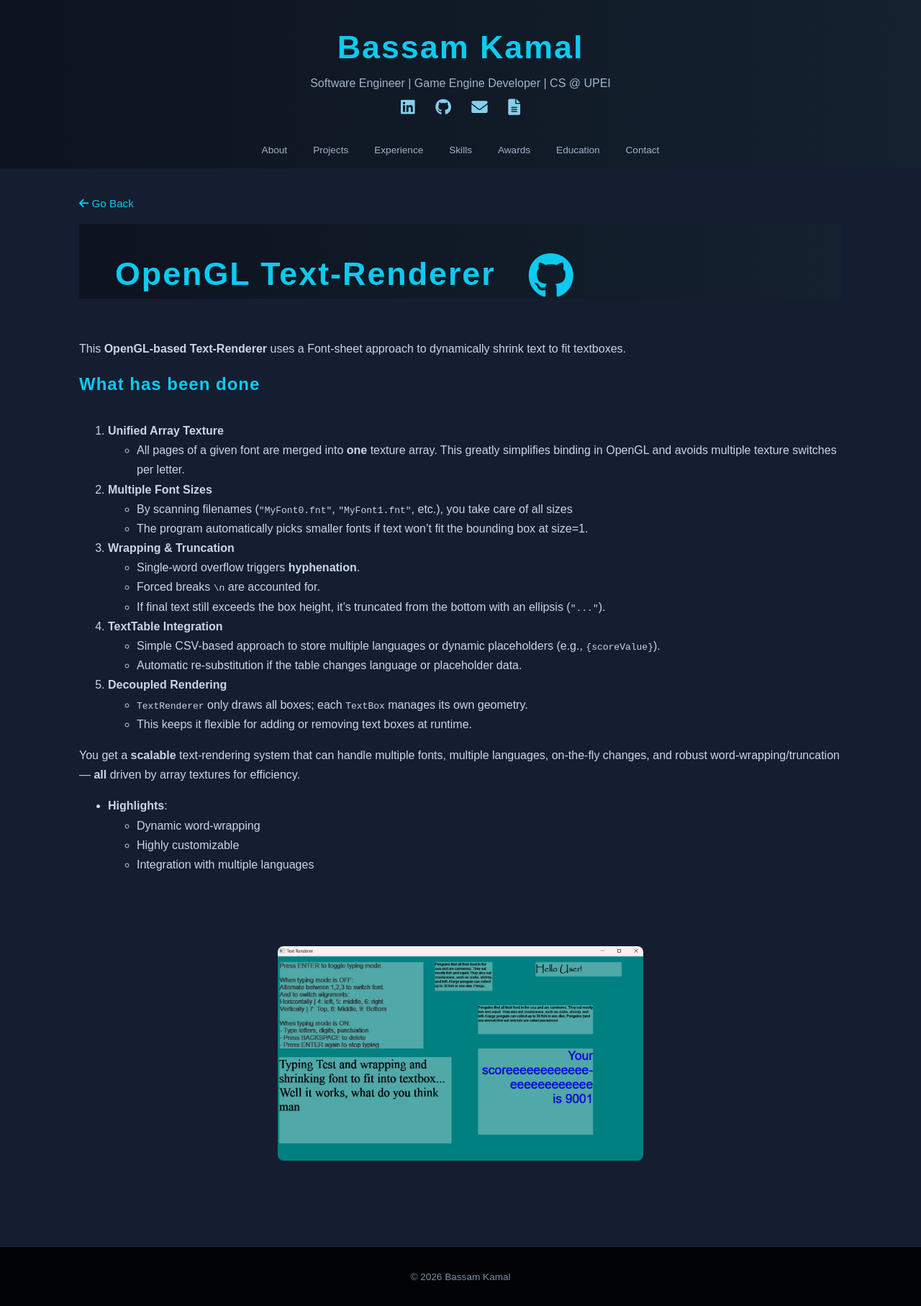
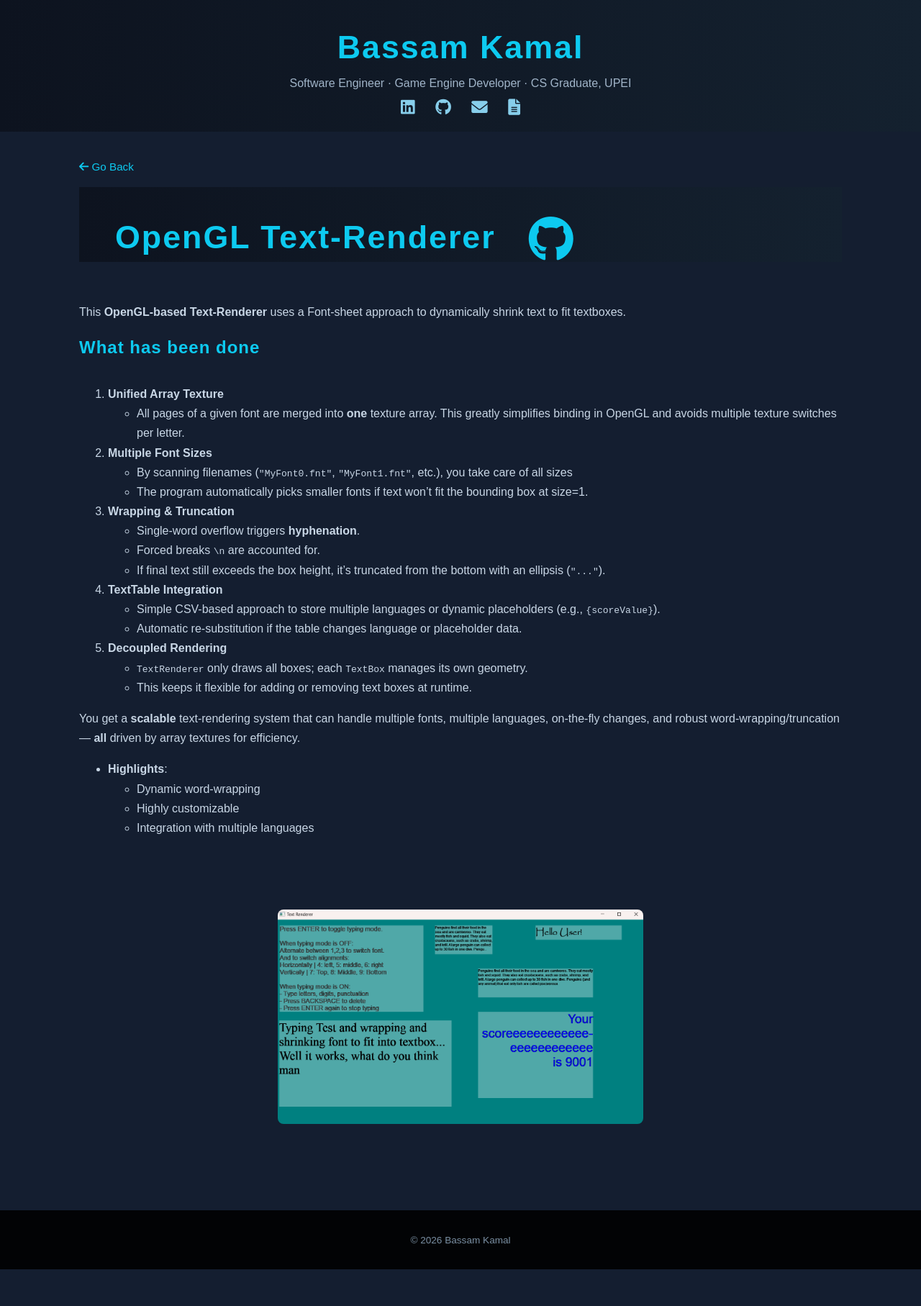
Before and after one commit to Bbrizly/Bbrizly.github.io, a Jekyll site: the page built from projects/project2.md, in a window 1280 px wide. Shown: the whole page at 72% size. Built offline with Jekyll 4.4.1, drawn with Linux system fonts in a browser that asks for light colours; after the commit the page ends 1764 px from its top, so only the background shows below that.

Commit message:
Remove section nav from header

```diff
--- a/_includes/header.html
+++ b/_includes/header.html
@@ -1,21 +1,12 @@
 <header>
   <div class="header-content">
     <h1>Bassam Kamal</h1>
-    <p class="subtitle">Software Engineer | Game Engine Developer | CS @ UPEI</p>
+    <p class="subtitle">Software Engineer · Game Engine Developer · CS Graduate, UPEI</p>
     <div class="social-links">
-      <a href="https://www.linkedin.com/in/bassam-k/" target="_blank" title="LinkedIn"><i class="fab fa-linkedin"></i></a>
-      <a href="https://github.com/Bbrizly" target="_blank" title="GitHub"><i class="fab fa-github"></i></a>
-      <a href="mailto:bassamkamal.py@gmail.com" title="Email"><i class="fas fa-envelope"></i></a>
-      <a href="/documents/Bassam's tech resume.pdf" target="_blank" title="Resume"><i class="fas fa-file-alt"></i></a>
+      <a href="https://www.linkedin.com/in/bassam-k/" target="_blank" rel="noopener noreferrer" title="LinkedIn" aria-label="LinkedIn"><i class="fab fa-linkedin" aria-hidden="true"></i></a>
+      <a href="https://github.com/Bbrizly" target="_blank" rel="noopener noreferrer" title="GitHub" aria-label="GitHub"><i class="fab fa-github" aria-hidden="true"></i></a>
+      <a href="mailto:bassamkamal.py@gmail.com" title="Email" aria-label="Email"><i class="fas fa-envelope" aria-hidden="true"></i></a>
+      <a href="/documents/Bassam's tech resume.pdf" target="_blank" rel="noopener noreferrer" title="Resume" aria-label="Resume"><i class="fas fa-file-alt" aria-hidden="true"></i></a>
     </div>
   </div>
-  <nav>
-    <a href="#about">About</a>
-    <a href="#projects">Projects</a>
-    <a href="#experience">Experience</a>
-    <a href="#skills">Skills</a>
-    <a href="#awards">Awards</a>
-    <a href="#education">Education</a>
-    <a href="#contact">Contact</a>
-  </nav>
 </header>
--- a/assets/css/style.css
+++ b/assets/css/style.css
@@ -90,30 +90,6 @@ header .social-links a {
 header .social-links a:hover {
   color: #00ffff;
   transform: translateY(-2px);
-}
-
-/* Nav */
-nav {
-  display: flex;
-  justify-content: center;
-  gap: 8px;
-  padding: 12px 0;
-  flex-wrap: wrap;
-}
-nav a {
-  color: #a0b4c8;
-  font-size: 0.85rem;
-  font-weight: 500;
-  padding: 6px 14px;
-  border-radius: 4px;
-  transition: color 0.3s ease, background 0.3s ease;
-  text-decoration: none;
-}
-nav a:hover,
-nav a.active {
-  color: #00ffff;
-  background: rgba(0, 255, 255, 0.1);
-  text-decoration: none;
 }
 
 /* ==================== */
```
